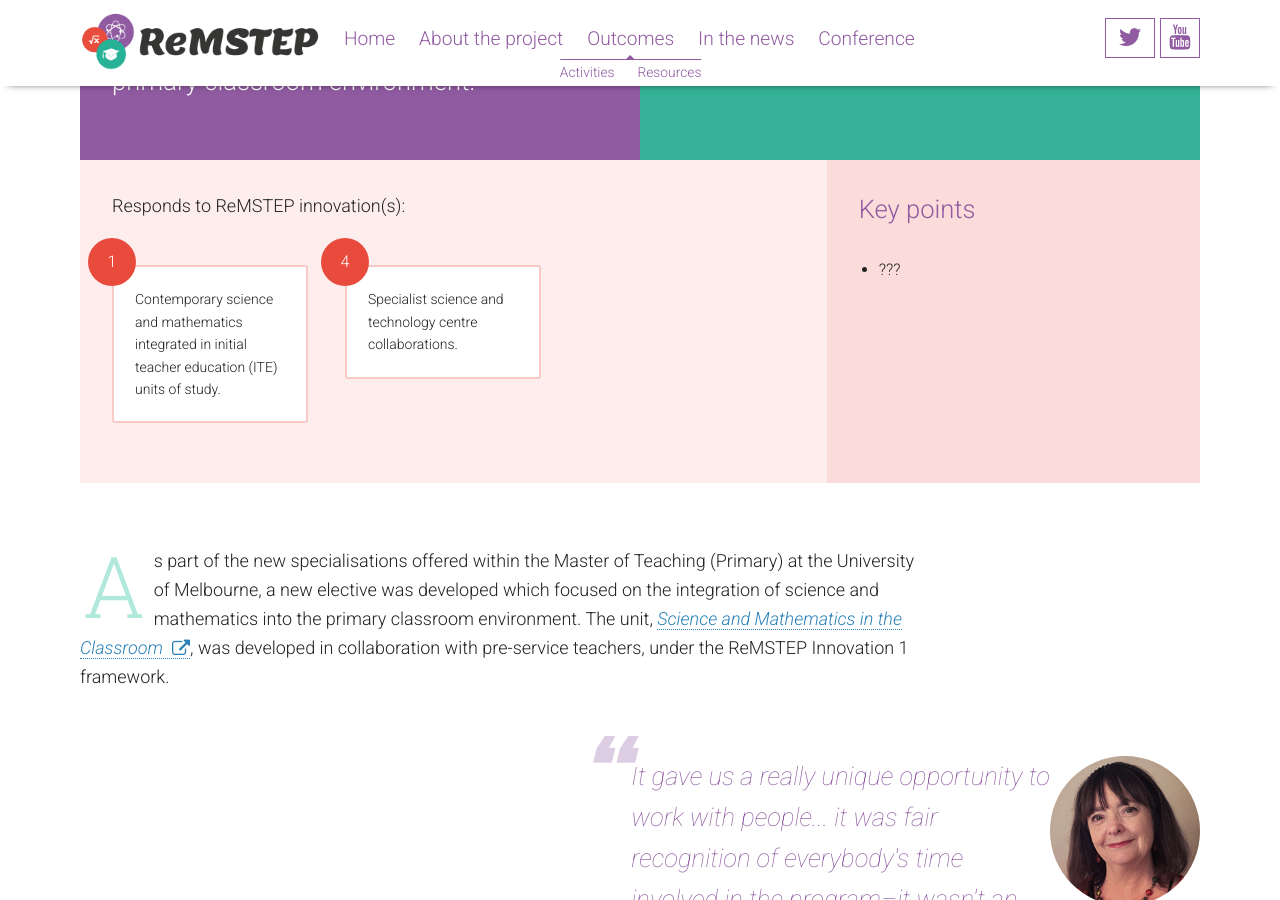
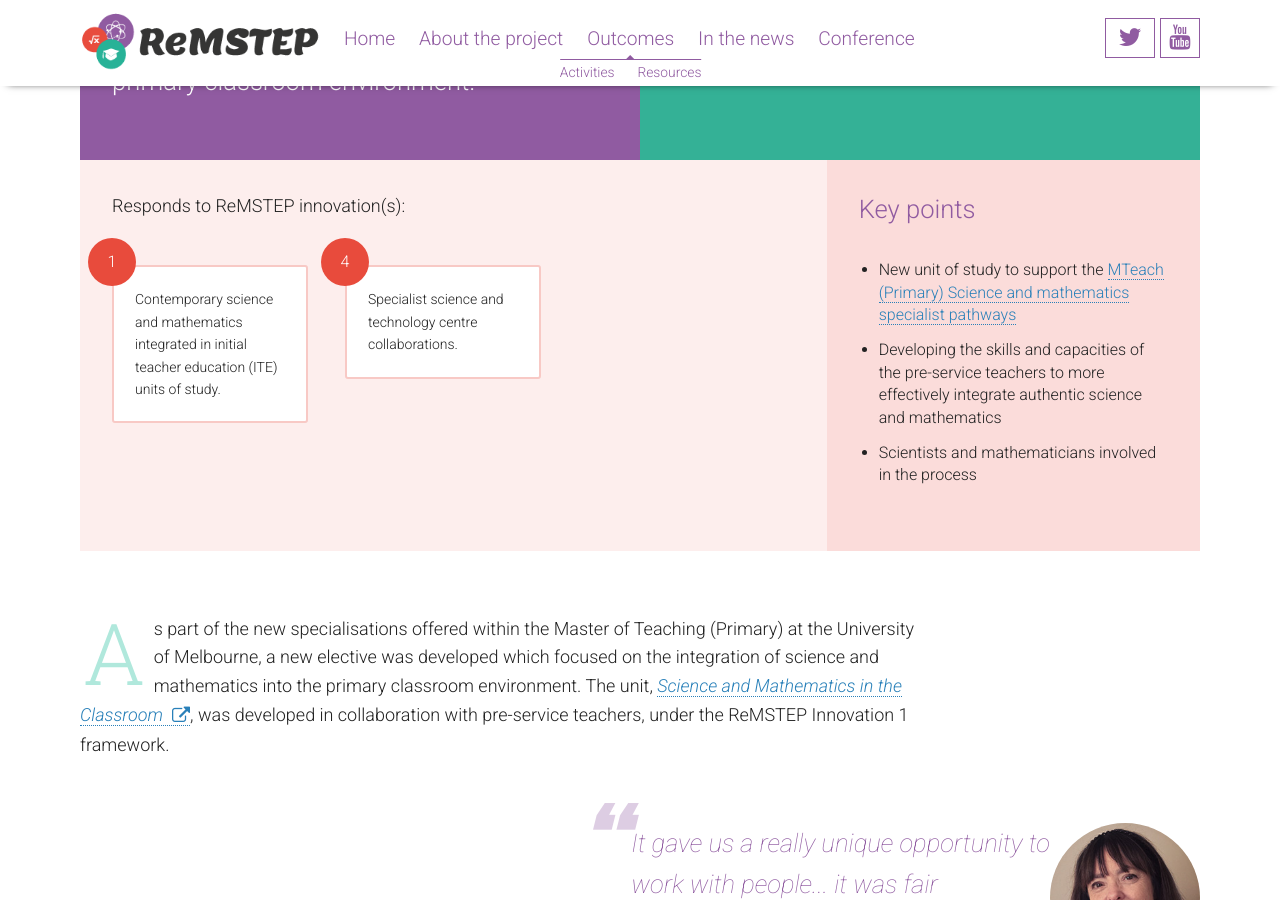
Before and after one commit to ReMSTEP/ReMSTEP-2017-v2, a Jekyll site: the page built from outcomes/activities/educ90794/index.html, in a window 1280 px wide and 900 px high, scrolled down 685 px. Built offline with Jekyll 4.4.1, drawn with Linux system fonts in a browser that asks for light colours.

Commit message:
key points

```diff
--- a/outcomes/activities/educ90794/index.html
+++ b/outcomes/activities/educ90794/index.html
@@ -30,7 +30,9 @@
         <div class="key-points">
             <h2>Key points</h2>
             <ul>
-                <li>???</li>
+                <li>New unit of study to support the <a href="Science and mathematics specialist pathways">MTeach (Primary) Science and mathematics specialist pathways</a></li>
+                <li>Developing the skills and capacities of the pre-service teachers to more effectively integrate authentic science and mathematics</li>
+                <li>Scientists and mathematicians involved in the process</li>
             </ul>
         </div>
     </div>
--- a/outcomes/activities/reconceptualising-chemistry/index.html
+++ b/outcomes/activities/reconceptualising-chemistry/index.html
@@ -30,7 +30,8 @@
         <div class="key-points">
             <h2>Key points</h2>
             <ul>
-                <li>???</li>
+                <li>Pre-service teachers collaborated with postgraduate researchers at the Institute for Frontier Materials (IFM)</li>
+                <li>Pre-service teachers developed teaching resources that identify and explain the practices used by the scientists at IFM</li>
             </ul>
         </div>
     </div>
```
